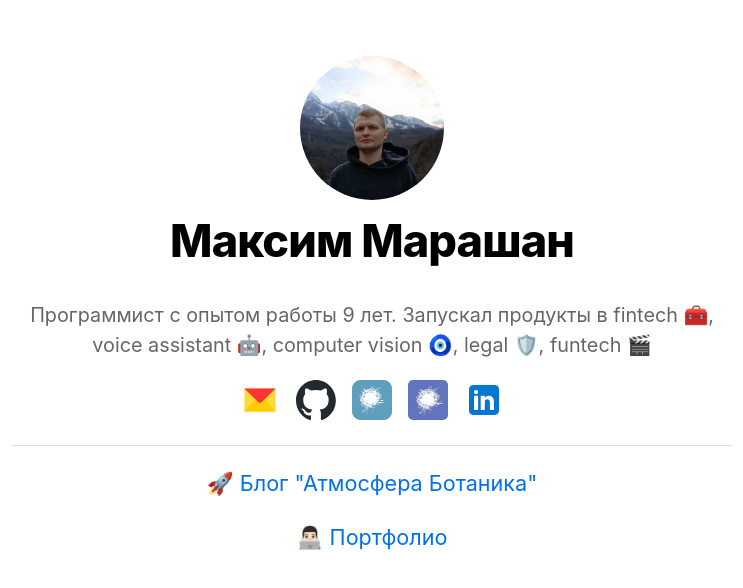
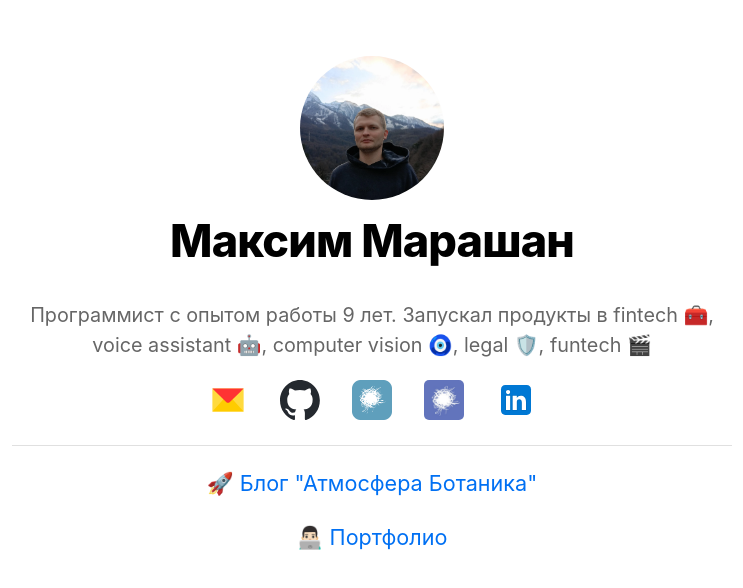
Before and after one commit to mmarashan/mmarashan.github.io, a Next.js app in the folder blog-app/: page /owner in a window 1280 px wide. Shown: the top 588 px of the page, without its empty margins (268-1011 px from the left). Built offline with nearby package versions, Linux system fonts and the light colour scheme.

Commit message:
Add contact to Tg group

```diff
--- a/blog-app/components/ContactsStage.tsx
+++ b/blog-app/components/ContactsStage.tsx
@@ -11,7 +11,7 @@ export default function ContactsStage({ contacts }: ContactsStageProps) {
     <div className={styles.horizontalContainer}>
         {
             contacts.map((contact) => (
-                <div key={contact.title} className={utilStyles.paddingHorizontal8px}>
+                <div key={contact.title} className={utilStyles.paddingHorizontal16px}>
                 <IconButton
                     icon={contact.icon}
                     backgroundColor="transparent"
--- a/blog-app/components/SiteFooter.tsx
+++ b/blog-app/components/SiteFooter.tsx
@@ -1,17 +1,13 @@
 import utilStyles from '../styles/utils.module.css';
 import styles from './layout.module.css';
 import React, { FC } from 'react';
-import Link from 'next/link';
 import { SiteContacts, Strings } from '../public/Const';
 import ContactsStage from './ContactsStage';
-import Spacer from './spacer';
 
 const SiteFooter: FC = () => {
     return (
         <div className={styles.siteFooter}>
             <div className={styles.horizontalContainer}>
-                <Link className={`${utilStyles.footerText} ${utilStyles.paddingHorizontal8px}`} href={"/owner"}>{Strings.aboutOwner}</Link>
-                <Spacer axis="horizontal" size={16} />
                 <ContactsStage contacts={SiteContacts}/>
             </div>
         </div>
--- a/blog-app/components/SiteHeader.tsx
+++ b/blog-app/components/SiteHeader.tsx
@@ -15,7 +15,7 @@ const SiteHeader: FC = (props: SiteHeaderProps) => {
     return (
         <h1>
             {props.showTitle &&
-            <div className={`${utilStyles.textAlignCenter}`}>
+            <div>
                 <div className={styles.horizontalContainer}>
                     <Image
                         priority
--- a/blog-app/package.json
+++ b/blog-app/package.json
@@ -16,7 +16,7 @@
     "@types/react-dom": "^19.0.2",
     "date-fns": "^2.30.0",
     "gray-matter": "^4.0.3",
-    "next": "latest",
+    "next": "^15.1.6",
     "react": "18.2.0",
     "react-dom": "18.2.0",
     "react-helmet": "^6.1.0",
--- a/blog-app/public/Const.tsx
+++ b/blog-app/public/Const.tsx
@@ -54,4 +54,9 @@ export const SiteContacts: Contact[] = [
         icon: "/images/telegram_icon.svg",
         url: "https://t.me/nerd_vibe"
     },
+    {
+        title: "Об авторе",
+        icon: "/images/programmer_icon.png",
+        url: "/owner"
+    },
 ]
--- a/blog-app/styles/utils.module.css
+++ b/blog-app/styles/utils.module.css
@@ -26,10 +26,10 @@
 }
 
 .siteTitle {
-  font-size: 2.2rem;
+  font-size: 2.0rem;
   line-height: 1.0;
   margin: 1rem 0 0.8rem 0;
-  font-weight: 800;
+  font-weight: 700;
   color: black;
 }
 
@@ -72,6 +72,11 @@
   padding-left: 8px;
 }
 
+.paddingHorizontal16px {
+  padding-right: 16px;
+  padding-left: 16px;
+}
+
 .list {
   list-style: none;
   padding: 0;
--- a/blog-app/tsconfig.json
+++ b/blog-app/tsconfig.json
@@ -15,12 +15,13 @@
     "moduleResolution": "node",
     "resolveJsonModule": true,
     "isolatedModules": true,
-    "jsx": "preserve"
+    "jsx": "preserve",
+    "target": "ES2017"
   },
   "include": [
     "next-env.d.ts",
     "**/*.ts",
-    "**/*.tsx",
+    "**/*.tsx"
   ],
   "exclude": [
     "node_modules"
```
Also changed, not shown: blog-app/next-env.d.ts, blog-app/public/images/programmer_icon.png (added), 1 other file (tests, documents, lock files or other folders).
